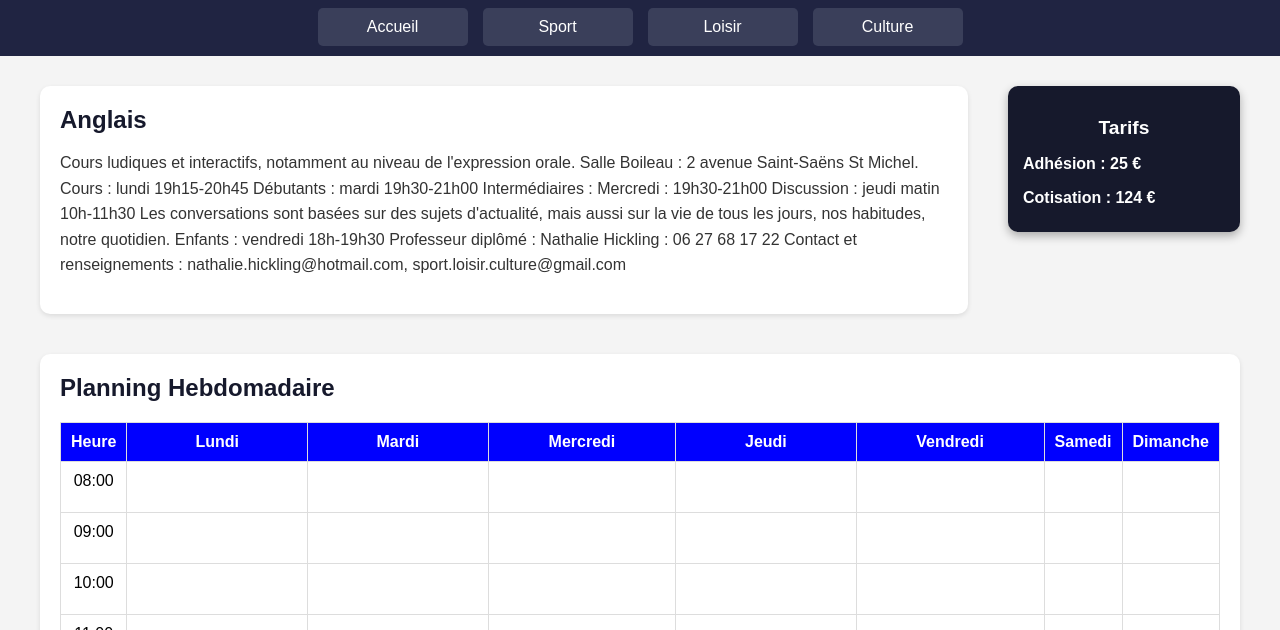
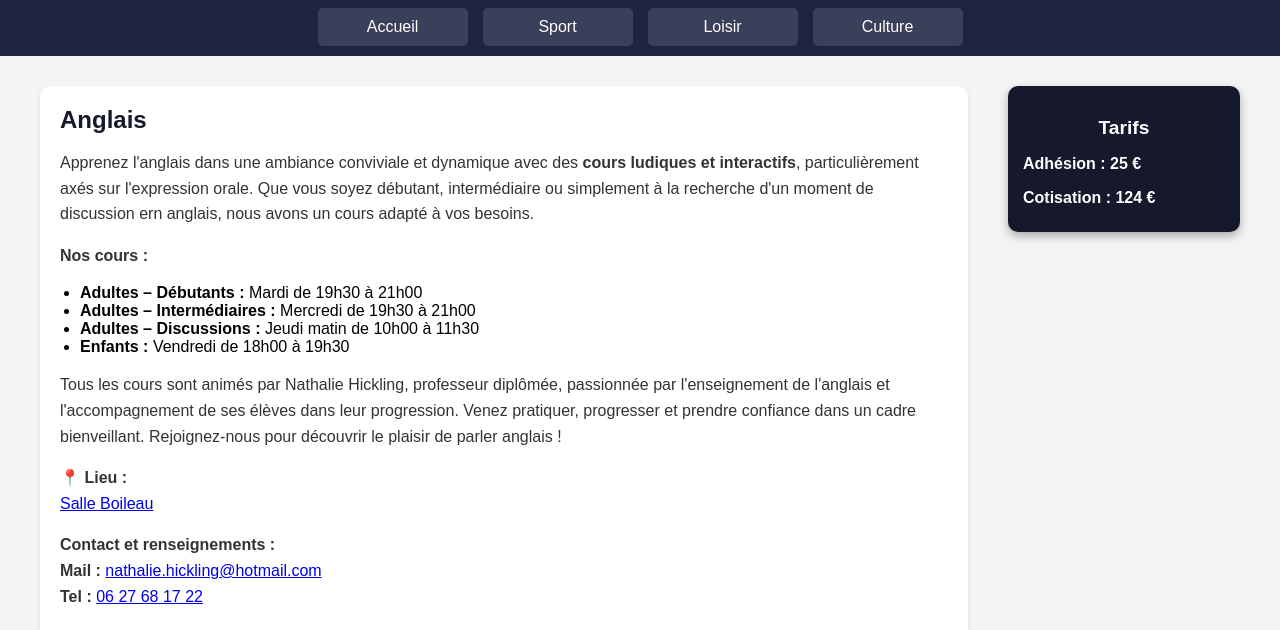
Before and after one commit to slc91/slc91.github.io, a plain HTML site: page pages/anglais.html in a window 1280 px wide. Shown: the part 170-800 px from the top of the page. Drawn offline with nearby package versions, Linux system fonts and the light colour scheme.

Commit message:
anglais update

```diff
--- a/pages/anglais.html
+++ b/pages/anglais.html
@@ -74,17 +74,38 @@
         <div class="content-area">
             <h1>Anglais</h1>
             <p>
-                Cours ludiques et interactifs, notamment au niveau de l'expression orale.
-                Salle Boileau : 2 avenue Saint-Saëns St Michel.
-                Cours : lundi 19h15-20h45
-                Débutants : mardi 19h30-21h00
-                Intermédiaires : Mercredi : 19h30-21h00
-                Discussion : jeudi matin 10h-11h30
-                Les conversations sont basées sur des sujets d'actualité, mais aussi sur la vie de tous les jours, nos habitudes, notre quotidien.
-                Enfants : vendredi 18h-19h30
-                Professeur diplômé : Nathalie Hickling : 06 27 68 17 22
-                Contact et renseignements : nathalie.hickling@hotmail.com, sport.loisir.culture@gmail.com
+                Apprenez l'anglais dans une ambiance conviviale et dynamique avec des <strong>cours ludiques et
+                interactifs</strong>, particulièrement axés sur l'expression orale. Que vous soyez débutant,
+                intermédiaire ou simplement à la recherche d'un moment de discussion ern anglais,
+                nous avons un cours adapté à vos besoins.
             </p>
+            <p>
+                <strong>Nos cours :</strong>
+                <ul style="list-style-type: disc; margin-left: 20px;">
+                    <li><strong>Adultes – Débutants : </strong> Mardi de 19h30 à 21h00</li>
+                    <li><strong>Adultes – Intermédiaires : </strong> Mercredi de 19h30 à 21h00</li>
+                    <li><strong>Adultes – Discussions : </strong> Jeudi matin de 10h00 à 11h30</li>
+                    <li><strong>Enfants : </strong> Vendredi de 18h00 à 19h30</li>
+                </ul>
+            </p>
+            <p>
+                Tous les cours sont animés par Nathalie Hickling, professeur diplômée,
+                passionnée par l'enseignement de l'anglais et l'accompagnement de ses élèves dans
+                leur progression.
+
+                Venez pratiquer, progresser et prendre confiance dans un cadre bienveillant.
+                Rejoignez-nous pour découvrir le plaisir de parler anglais !
+            </p>
+            <p><strong>📍 Lieu :</strong>
+                <br><a href="https://www.google.fr/maps/place/2+Rue+Saint-Sa%C3%ABns,+91240+Saint-Michel-sur-Orge/@48.6370654,2.3148536,17.55z/data=!4m6!3m5!1s0x47e5d9132dc30c95:0x9b303fafc32042b9!8m2!3d48.6373367!4d2.3154185!16s%2Fg%2F11smz8sc6c?entry=ttu&g_ep=EgoyMDI0MTIxMS4wIKXMDSoASAFQAw%3D%3D">Salle Boileau</a>
+            </p>
+
+            <p>
+                <strong>Contact et renseignements :</strong>
+                <br><strong>Mail : </strong><a href="mailto:nathalie.hickling@hotmail.com">nathalie.hickling@hotmail.com</a>
+                <br><strong>Tel : </strong><a href="tel:+3327681722">06 27 68 17 22</a>
+            </p>
+
         </div>
 
         <!-- Onglet tarif -->
```
